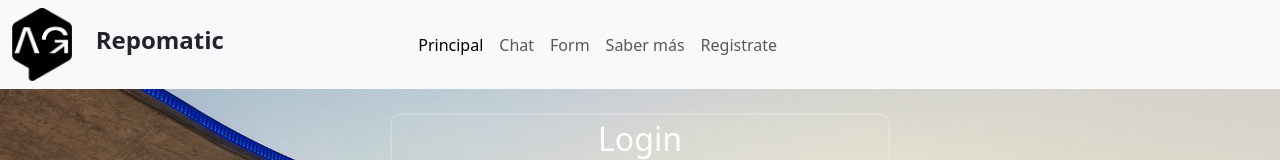
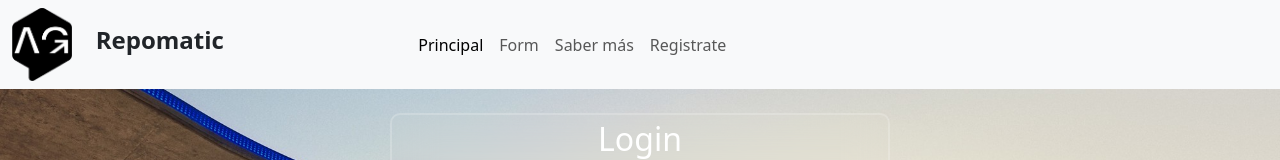
Before and after one commit to regenerik/repomatic-web, a React (Create React App) app: page / in a window 1280 px wide. Shown: the top 160 px of the page. Built offline with nearby package versions, Linux system fonts and the light colour scheme.

Commit message:
hided chat

```diff
--- a/src/components/Navbar.jsx
+++ b/src/components/Navbar.jsx
@@ -36,14 +36,17 @@ const Navbar = () => {
                         <li className="nav-item">
                             <Link className={isActive('/')} to="/">Principal</Link>
                         </li>
-
+                        {
+                            token && (
                                 <li className="nav-item">
                                     <Link className={isActive('/chat')} to="/chat">Chat</Link>
                                 </li>
+                            )
+                        }
 
-                                <li className="nav-item">
-                                    <Link className={isActive('/chat')} to="/form-list">Form</Link>
-                                </li>
+                        <li className="nav-item">
+                            <Link className={isActive('/chat')} to="/form-list">Form</Link>
+                        </li>
 
                         {
                             token && (
```
